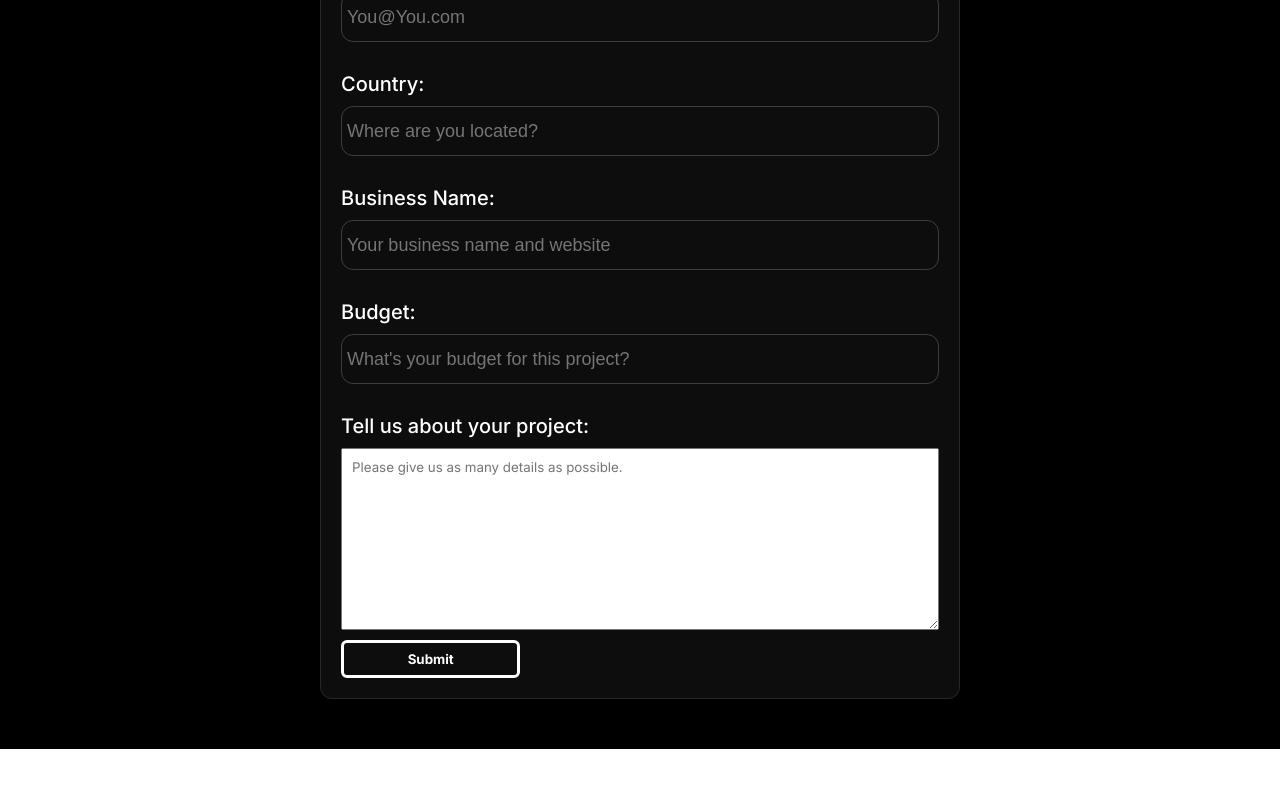
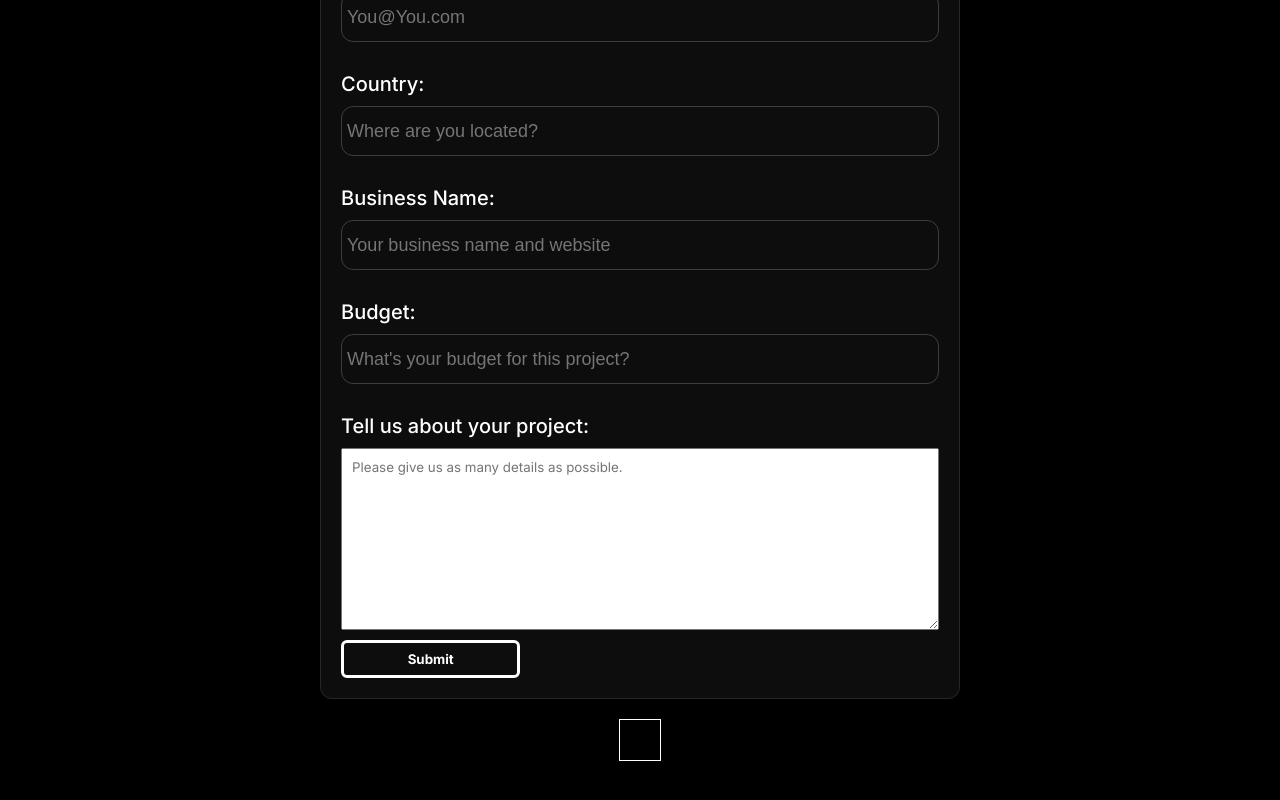
Before and after one commit to maddenm3/sixanimations, a Next.js app: page /getquote in a window 1280 px wide. Shown: the part 336-1136 px from the top of the page. Before the commit the page ends 1085 px from the top, so only its background shows below. Built offline with nearby package versions, Linux system fonts and the light colour scheme; no server answers.

Commit message:
add request

```diff
--- a/pages/api/request.js
+++ b/pages/api/request.js
@@ -21,7 +21,6 @@ export default async function addRequest(req, res) {
   } catch (error) {
     console.log(error);
     res.json({error});
-    res.redirect('/getquote');
 
   }
 }
--- a/pages/getquote.js
+++ b/pages/getquote.js
@@ -1,5 +1,6 @@
 import Link from 'next/link'
 import Image from 'next/image'
+import { useState } from 'react'
 import Head from 'next/head'
 import { Inter } from '@next/font/google'
 import styles from '@/styles/Home.module.css'
@@ -7,6 +8,13 @@ import styles from '@/styles/Home.module.css'
 const inter = Inter({ subsets: ['latin'] })
 
 export default function Request(){
+
+    const [message, setMessage] = useState(null)
+
+    const HandleClick = () => {
+            setMessage("Submitted! We will contact you within 24 hours to go over your project.")
+
+    }
 
     return(
         <>
@@ -68,8 +76,11 @@ export default function Request(){
                         <input type="text" id="budget" name="budget" placeholder="What's your budget for this project?"/>
                         <label className={inter.className} htmlFor="message">Tell us about your project:</label>
                         <textarea name="message" className={inter.className} cols="40" rows="10" placeholder="Please give us as many details as possible."></textarea>
-                        <button className={inter.className} type="submit">Submit</button>
+                        <button className={inter.className} onClick={HandleClick} type="submit">Submit</button>
                         </form>
+                        <div className={styles.message}>
+                            {message ? <p className={inter.className}>{message}</p> : null}
+                        </div>
                     </div>
             </div>
 
--- a/styles/Home.module.css
+++ b/styles/Home.module.css
@@ -186,6 +186,12 @@ text-align: center;
 .form textarea{
   padding: 10px;
 
+}
+
+.message{
+  color: #ffffff;
+  border: 1px solid white;
+  padding: 20px;
 }
 
 .pagemain button{
```
